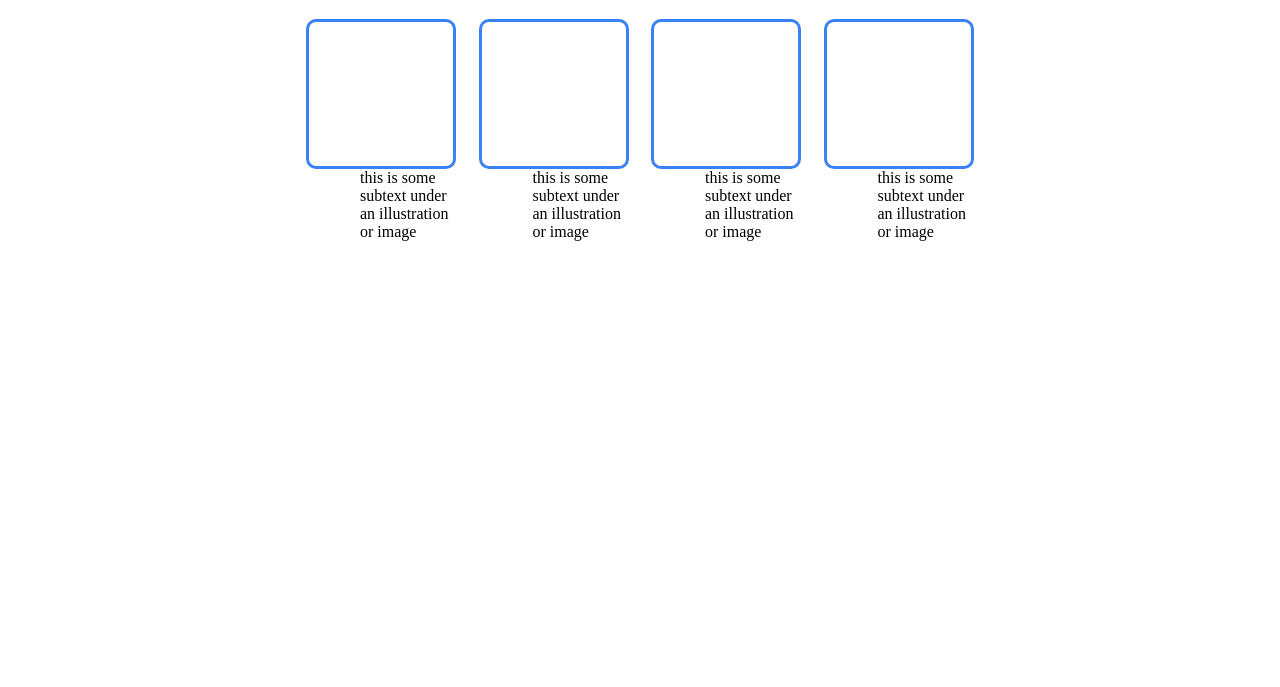
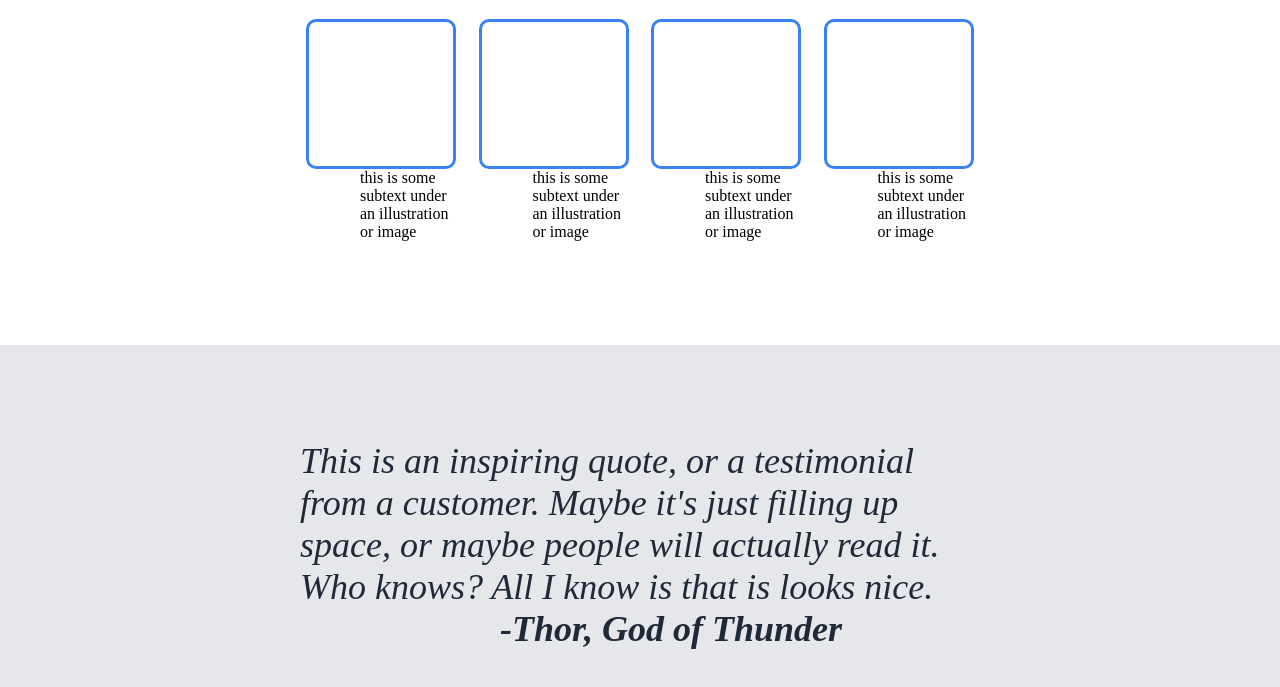
Before and after one commit to itmacleod1995/LandingPage, a plain HTML site: page index.html in a window 1280 px wide. Shown: the part 495-1182 px from the top of the page. Before the commit the page ends 840 px from the top, so only its background shows below. Drawn offline with Linux system fonts and the light colour scheme.

Commit message:
Finish panel 3 content

```diff
--- a/index.html
+++ b/index.html
@@ -61,8 +61,16 @@
                 <div class="square"></div>
                 <p>this is some subtext under an illustration or image</p>
             </div>
+        </div>
+    </div>
 
-        </div>
+    <div class="panel3">
+        <blockquote>
+            <p>This is an inspiring quote, or a testimonial from a customer. Maybe it's just filling up space, or
+                maybe people
+                will actually read it. Who knows? All I know is that is looks nice. <br> <span>-Thor, God of
+                    Thunder</span></p>
+        </blockquote>
     </div>
 
 
--- a/styles.css
+++ b/styles.css
@@ -124,3 +124,29 @@ panel 2 content
 .panel2-content p {
     margin-left: 60px;
 }
+
+/**
+Panel 3 Content
+**/
+
+.panel3 {
+    height: 400px;
+    background-color: #E5E7EB;
+    display: flex;
+    justify-content: center;
+    align-items: center;
+}
+
+.panel3 p {
+    margin-left: 300px;
+    margin-right: 300px;
+    font-size: 36px;
+    font-style: italic;
+    color: #1F2937;
+}
+
+span {
+    font-weight: bold;
+    text-align: right;
+    margin-left: 200px;
+}
```
